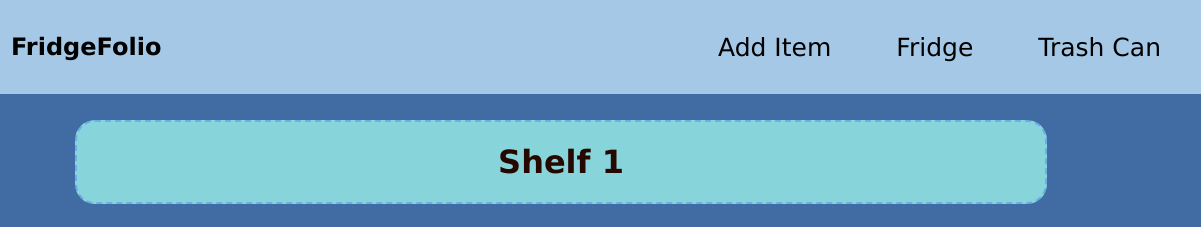
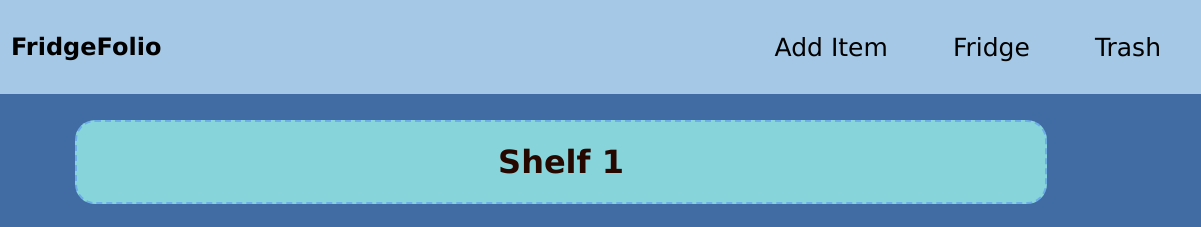
Before and after one commit to TJOKOLI17/FridgeFolio, a website: page index.html in a window 1280 px wide. Shown: the top 227 px of the page, 79-1280 px from the left. Drawn offline with Linux system fonts and the light colour scheme.

Commit message:
Add Trash link to fridge page and modify its title

```diff
--- a/index.html
+++ b/index.html
@@ -17,7 +17,7 @@
         <div class="desktop-menu">
             <a href="inventory.html" class="menu-item">Add Item</a>
             <a href="fridge.html" class="menu-item">Fridge</a>
-            <a href="trash.html" class="menu-item">Trash Can</a>
+            <a href="trash.html" class="menu-item">Trash</a>
         </div>
     </nav>
     <main>
```
Also changed, not shown: fridge.html (+1 -0 lines).
